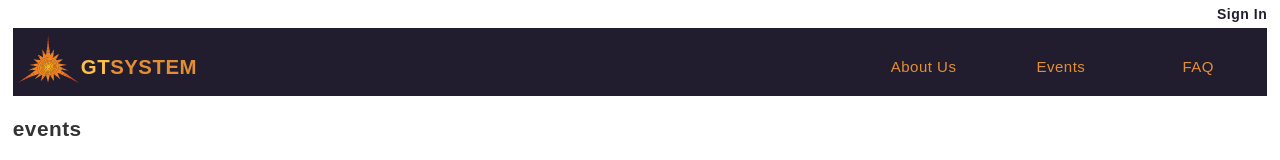
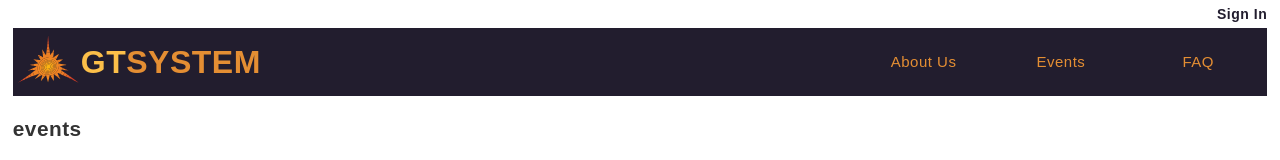
Before and after one commit to JaySchall/GTSystem, a React (Create React App) app in the folder client/: page / in a window 1280 px wide. Shown: the top 160 px of the page. Built offline with nearby package versions, Linux system fonts and the light colour scheme; no server answers.

Commit message:
Finalize header

```diff
--- a/client/src/header/Navbar.css
+++ b/client/src/header/Navbar.css
@@ -24,7 +24,7 @@ header nav {
   height: 50px;
   background-color: var(--purple);
   font-weight: bold;
-  font-size: 1.3rem;
+  font-size: 1.5rem;
   font-family: "Rokkitt", sans-serif
 }
 
@@ -36,7 +36,7 @@ header nav {
   #aadl-logo-text {
     line-height: 68px;
     height: 68px;
-    font-size: 1.5rem
+    font-size: 2.0rem
   }
 }
 
@@ -71,7 +71,7 @@ header nav {
     display: block;
     margin-right: 2.3576515979%;
     width: 31.275%;
-    font-size: 1.275rem
+    font-size: 2.0rem
   }
 
   #aadl-logo-text:last-child {
@@ -86,7 +86,6 @@ header nav {
 @media screen and (min-width:768px) {
   #aadl-logo-text span {
     position: relative;
-    top: 5px
   }
 }
 
@@ -153,7 +152,6 @@ a #gtsystem-logo-2 {
 @media screen and (min-width:768px) {
   .main-nav-item a {
     position: relative;
-    top: 5px;
     text-decoration: none
   }
 }
```
